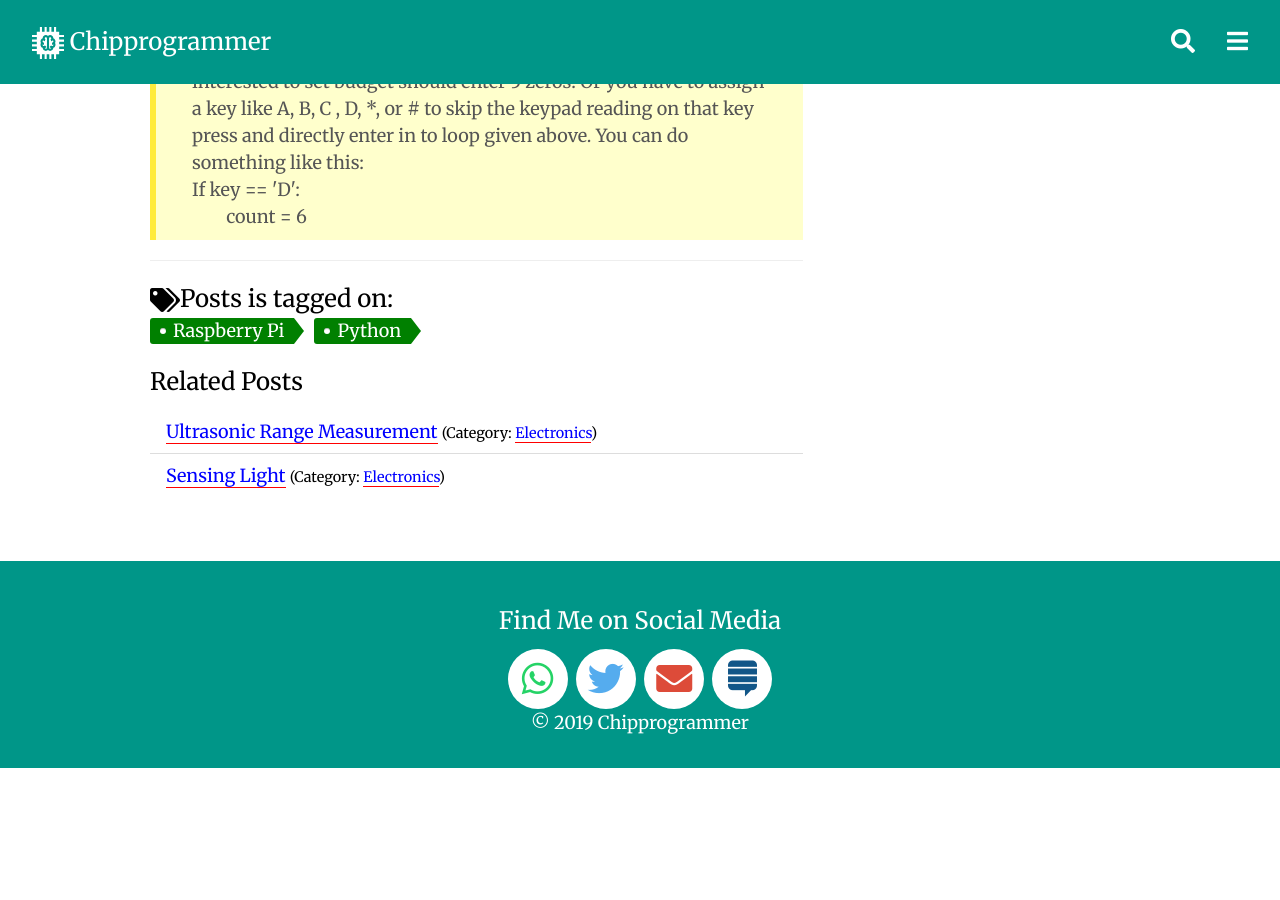
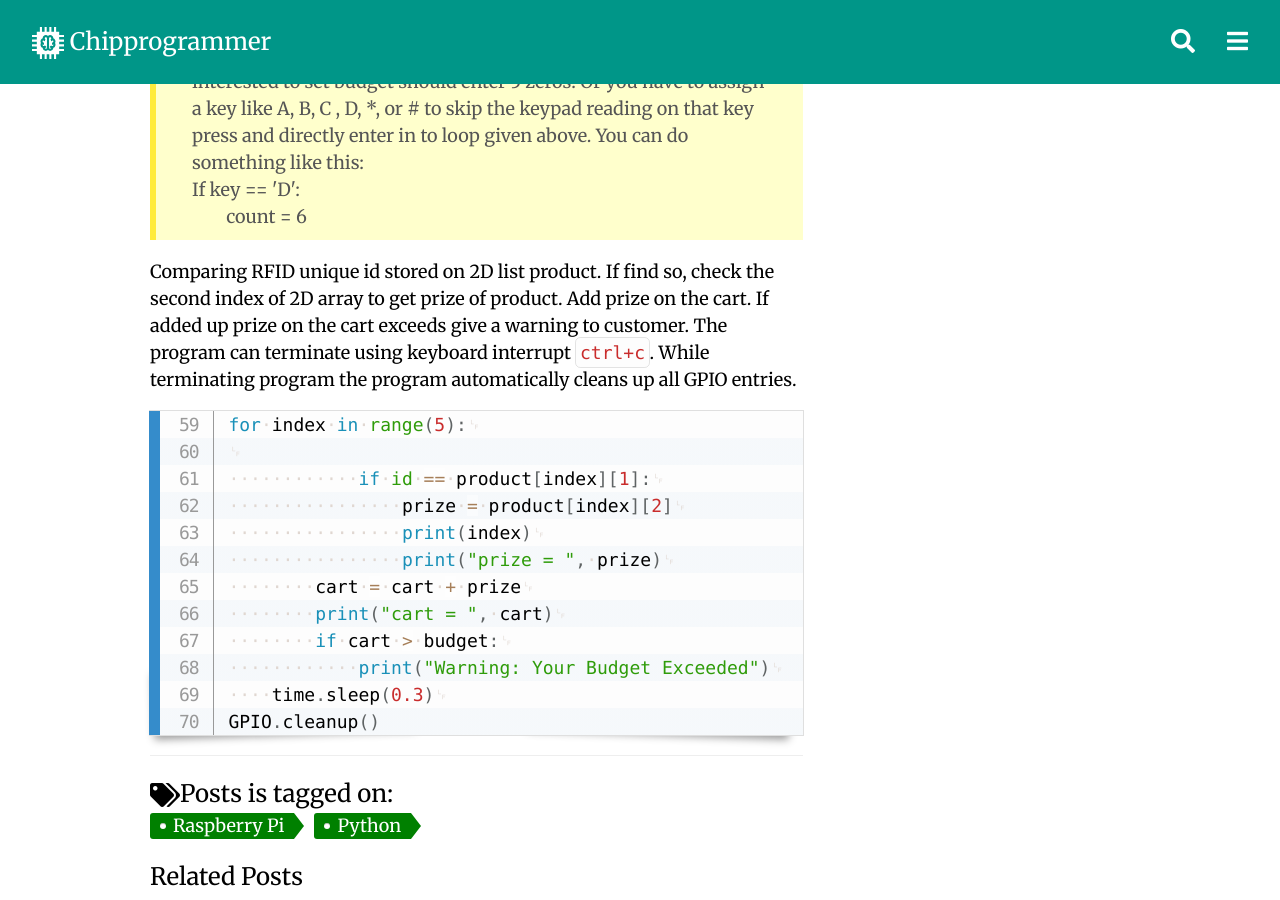
Before and after one commit to techiworld/techiworld.github.io, a Jekyll site: the page built from PCPL-electro.md, in a window 1280 px wide and 900 px high, scrolled down 4604 px. Built offline with Jekyll 4.4.1, drawn with Linux system fonts in a browser that asks for light colours; comment, search, counter and statistics services are not loaded; before the commit the page ends 5372 px from its top, so only the background shows below that.

Commit message:
Update PCPL-electro.md

```diff
--- a/PCPL-electro.md
+++ b/PCPL-electro.md
@@ -193,3 +193,24 @@ Only after getting 5 digits(or setting Budget) RFID cards are read.
 </code>
 </pre>
 {% include MyNote.html note_type="warning" span_note="warning: " text="Since only after setting Budget RFID cards, the program reads RFID card, the customer those who are not interested to set budget should enter 5 zeros. Or you have to assign a key like A, B, C , D, *, or # to skip the keypad reading on that key press and directly enter in to loop given above. You can do something like this:<br />If key == 'D': <br />&nbsp; &nbsp; &nbsp; &nbsp; count = 6 <br />"%}
+
+Comparing RFID unique id stored on 2D list product. If find so, check the second index of 2D array to get prize of product. Add prize on the cart. If added up prize on the cart exceeds give a warning to customer. The program can terminate using keyboard interrupt `ctrl+c`. While terminating program the program automatically cleans up all GPIO entries.
+<pre class="line-numbers" data-start="59">
+<code class="language-python">
+{% raw %}
+         for index in range(5):
+
+            if id == product[index][1]:
+                prize = product[index][2]
+                print(index)
+                print("prize = ", prize)
+        cart = cart + prize
+        print("cart = ", cart)
+        if cart > budget:
+            print("Warning: Your Budget Exceeded")
+    time.sleep(0.3)
+GPIO.cleanup()
+
+{% endraw %}
+</code>
+</pre>
```
